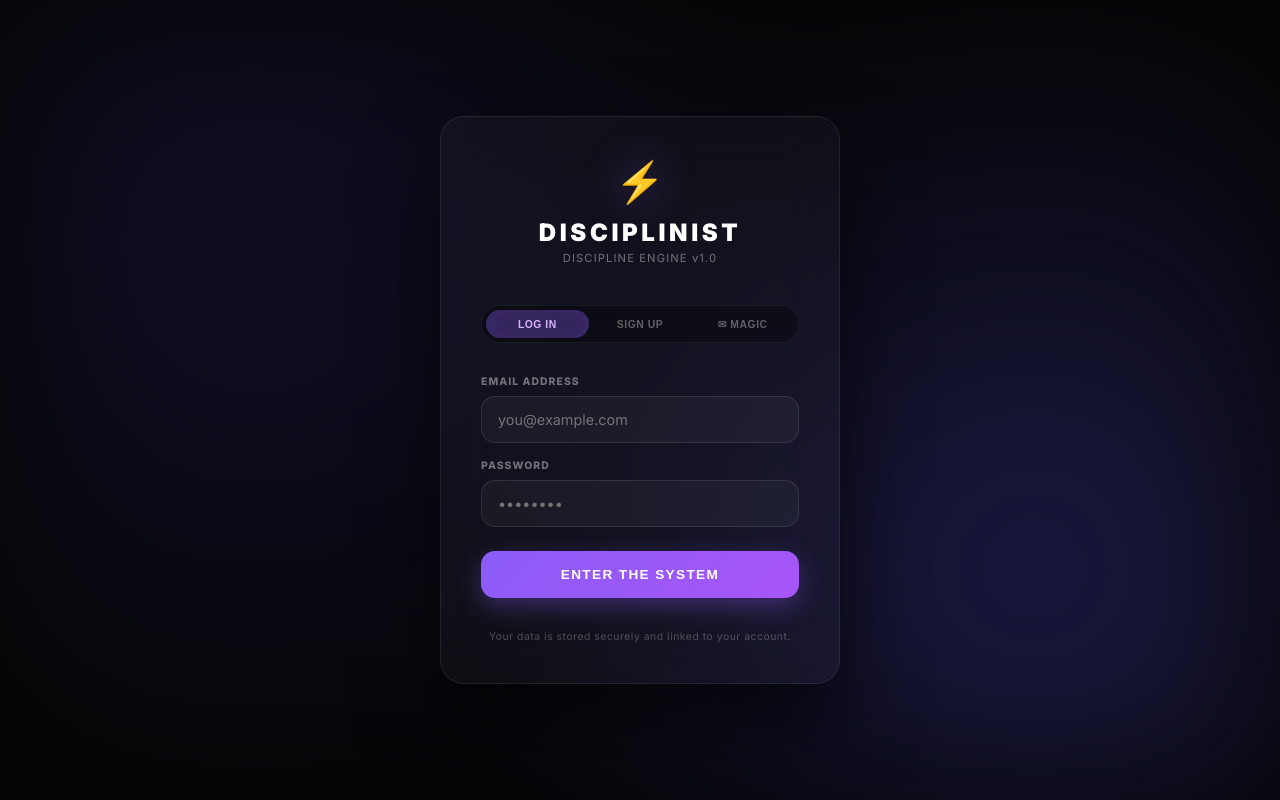
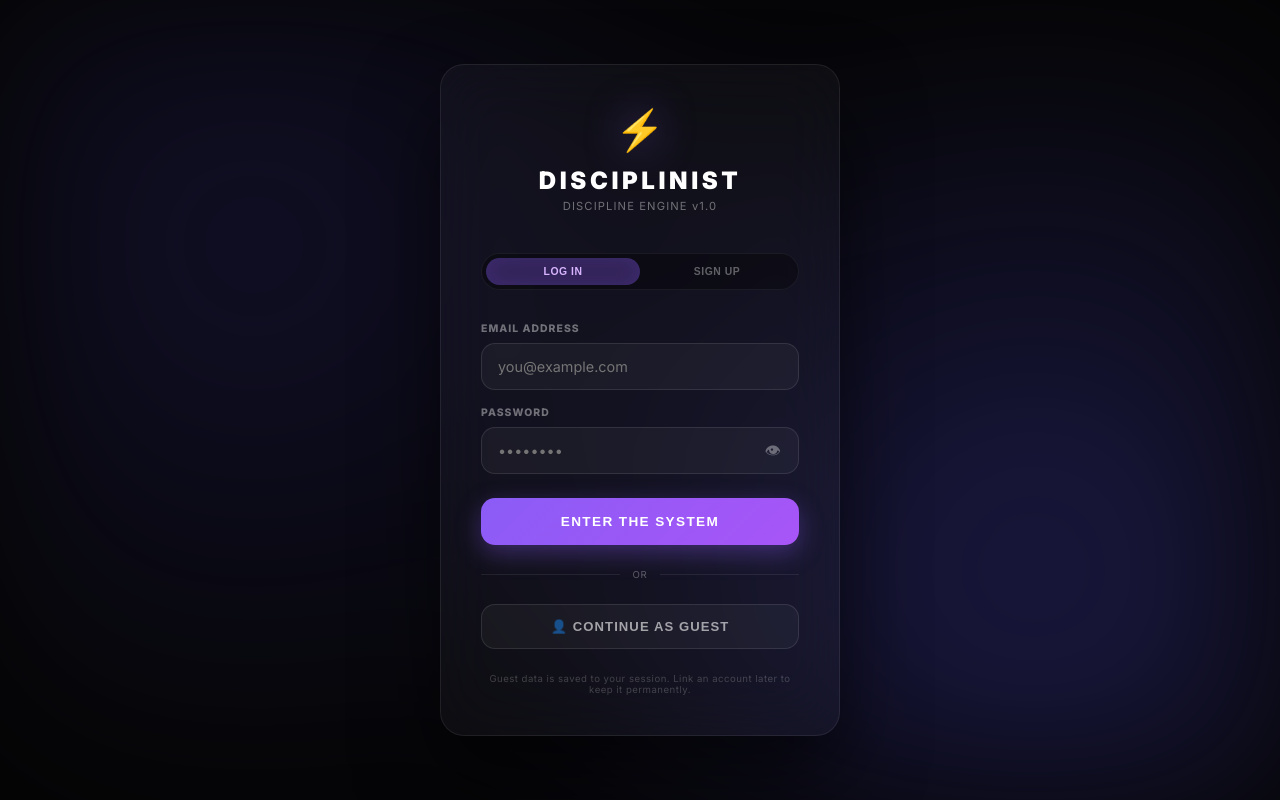
Before and after one commit to akzff/Disciplinistx1, a Next.js app: page / in a window 1280 px wide. Built offline with nearby package versions, Linux system fonts and the light colour scheme.

Commit message:
Auth: Add guest login, remove magic link, add password eye toggle, bypass email verification

```diff
--- a/src/components/AuthScreen.tsx
+++ b/src/components/AuthScreen.tsx
@@ -4,14 +4,16 @@ import { useState } from 'react';
 import { useAuth } from '@/lib/AuthContext';
 
 export default function AuthScreen() {
-    const { signInWithEmail, signUpWithEmail, sendMagicLink } = useAuth();
+    const { signInWithEmail, signUpWithEmail, signInAsGuest } = useAuth();
 
-    const [mode, setMode] = useState<'login' | 'signup' | 'magic'>('login');
+    const [mode, setMode] = useState<'login' | 'signup'>('login');
     const [email, setEmail] = useState('');
     const [password, setPassword] = useState('');
+    const [showPassword, setShowPassword] = useState(false);
     const [error, setError] = useState('');
     const [info, setInfo] = useState('');
     const [loading, setLoading] = useState(false);
+    const [guestLoading, setGuestLoading] = useState(false);
 
     const handleSubmit = async (e: React.FormEvent) => {
         e.preventDefault();
@@ -21,18 +23,37 @@ export default function AuthScreen() {
 
         let errMsg: string | null = null;
 
-        if (mode === 'magic') {
-            errMsg = await sendMagicLink(email);
-            if (!errMsg) setInfo('Magic link sent — check your email inbox.');
-        } else if (mode === 'signup') {
+        if (mode === 'signup') {
             errMsg = await signUpWithEmail(email, password);
-            if (!errMsg) setInfo('Account created. Check your email to confirm, then log in.');
+            // No message needed — auto-login takes user directly into the app
         } else {
             errMsg = await signInWithEmail(email, password);
         }
 
         if (errMsg) setError(errMsg);
         setLoading(false);
+    };
+
+    const handleGuest = async () => {
+        setError('');
+        setGuestLoading(true);
+        const errMsg = await signInAsGuest();
+        if (errMsg) setError(errMsg);
+        setGuestLoading(false);
+    };
+
+    const inputStyle: React.CSSProperties = {
+        width: '100%',
+        padding: '14px 16px',
+        background: 'rgba(255,255,255,0.04)',
+        border: '1px solid rgba(255,255,255,0.1)',
+        borderRadius: '14px',
+        color: 'white',
+        fontSize: '0.9rem',
+        fontFamily: 'inherit',
+        outline: 'none',
+        transition: 'border-color 0.2s',
+        boxSizing: 'border-box',
     };
 
     return (
@@ -63,7 +84,6 @@ export default function AuthScreen() {
                     {[
                         { id: 'login', label: 'LOG IN' },
                         { id: 'signup', label: 'SIGN UP' },
-                        { id: 'magic', label: '✉ MAGIC' },
                     ].map((tab) => (
                         <button
                             key={tab.id}
@@ -89,7 +109,7 @@ export default function AuthScreen() {
                 </div>
 
                 <form onSubmit={handleSubmit} style={{ display: 'flex', flexDirection: 'column', gap: '1rem' }}>
-                    {/* Email field */}
+                    {/* Email */}
                     <div>
                         <label style={{ display: 'block', fontSize: '0.65rem', fontWeight: '800', opacity: 0.4, marginBottom: '8px', letterSpacing: '0.1em' }}>EMAIL ADDRESS</label>
                         <input
@@ -98,54 +118,53 @@ export default function AuthScreen() {
                             onChange={(e) => setEmail(e.target.value)}
                             required
                             placeholder="you@example.com"
-                            style={{
-                                width: '100%',
-                                padding: '14px 16px',
-                                background: 'rgba(255,255,255,0.04)',
-                                border: '1px solid rgba(255,255,255,0.1)',
-                                borderRadius: '14px',
-                                color: 'white',
-                                fontSize: '0.9rem',
-                                fontFamily: 'inherit',
-                                outline: 'none',
-                                transition: 'border-color 0.2s',
-                                boxSizing: 'border-box',
-                            }}
+                            style={inputStyle}
                             onFocus={(e) => e.currentTarget.style.borderColor = 'rgba(139,92,246,0.5)'}
                             onBlur={(e) => e.currentTarget.style.borderColor = 'rgba(255,255,255,0.1)'}
                         />
                     </div>
 
-                    {/* Password field (not for magic link) */}
-                    {mode !== 'magic' && (
-                        <div>
-                            <label style={{ display: 'block', fontSize: '0.65rem', fontWeight: '800', opacity: 0.4, marginBottom: '8px', letterSpacing: '0.1em' }}>PASSWORD</label>
+                    {/* Password with eye toggle */}
+                    <div>
+                        <label style={{ display: 'block', fontSize: '0.65rem', fontWeight: '800', opacity: 0.4, marginBottom: '8px', letterSpacing: '0.1em' }}>PASSWORD</label>
+                        <div style={{ position: 'relative' }}>
                             <input
-                                type="password"
+                                type={showPassword ? 'text' : 'password'}
                                 value={password}
                                 onChange={(e) => setPassword(e.target.value)}
                                 required
                                 placeholder="••••••••"
-                                style={{
-                                    width: '100%',
-                                    padding: '14px 16px',
-                                    background: 'rgba(255,255,255,0.04)',
-                                    border: '1px solid rgba(255,255,255,0.1)',
-                                    borderRadius: '14px',
-                                    color: 'white',
-                                    fontSize: '0.9rem',
-                                    fontFamily: 'inherit',
-                                    outline: 'none',
-                                    transition: 'border-color 0.2s',
-                                    boxSizing: 'border-box',
-                                }}
+                                style={{ ...inputStyle, paddingRight: '48px' }}
                                 onFocus={(e) => e.currentTarget.style.borderColor = 'rgba(139,92,246,0.5)'}
                                 onBlur={(e) => e.currentTarget.style.borderColor = 'rgba(255,255,255,0.1)'}
                             />
+                            <button
+                                type="button"
+                                onClick={() => setShowPassword(v => !v)}
+                                style={{
+                                    position: 'absolute',
+                                    right: '14px',
+                                    top: '50%',
+                                    transform: 'translateY(-50%)',
+                                    background: 'none',
+                                    border: 'none',
+                                    cursor: 'pointer',
+                                    color: 'rgba(255,255,255,0.35)',
+                                    fontSize: '1rem',
+                                    padding: '4px',
+                                    lineHeight: 1,
+                                    transition: 'color 0.2s',
+                                }}
+                                onMouseEnter={(e) => e.currentTarget.style.color = 'rgba(255,255,255,0.8)'}
+                                onMouseLeave={(e) => e.currentTarget.style.color = 'rgba(255,255,255,0.35)'}
+                                title={showPassword ? 'Hide password' : 'Show password'}
+                            >
+                                {showPassword ? '🙈' : '👁'}
+                            </button>
                         </div>
-                    )}
+                    </div>
 
-                    {/* Error / Info messages */}
+                    {/* Error / Info */}
                     {error && (
                         <div style={{ padding: '12px 16px', borderRadius: '12px', background: 'rgba(239,68,68,0.1)', border: '1px solid rgba(239,68,68,0.3)', color: '#fca5a5', fontSize: '0.78rem' }}>
                             {error}
@@ -157,7 +176,7 @@ export default function AuthScreen() {
                         </div>
                     )}
 
-                    {/* Submit button */}
+                    {/* Primary action */}
                     <button
                         type="submit"
                         disabled={loading}
@@ -177,12 +196,43 @@ export default function AuthScreen() {
                             marginTop: '0.5rem'
                         }}
                     >
-                        {loading ? '...' : mode === 'login' ? 'ENTER THE SYSTEM' : mode === 'signup' ? 'CREATE ACCOUNT' : 'SEND MAGIC LINK'}
+                        {loading ? '...' : mode === 'login' ? 'ENTER THE SYSTEM' : 'CREATE ACCOUNT'}
                     </button>
                 </form>
 
-                <p style={{ textAlign: 'center', marginTop: '2rem', fontSize: '0.65rem', opacity: 0.25, letterSpacing: '0.05em' }}>
-                    Your data is stored securely and linked to your account.
+                {/* Divider */}
+                <div style={{ display: 'flex', alignItems: 'center', gap: '12px', margin: '1.5rem 0' }}>
+                    <div style={{ flex: 1, height: '1px', background: 'rgba(255,255,255,0.08)' }} />
+                    <span style={{ fontSize: '0.6rem', opacity: 0.3, letterSpacing: '0.08em' }}>OR</span>
+                    <div style={{ flex: 1, height: '1px', background: 'rgba(255,255,255,0.08)' }} />
+                </div>
+
+                {/* Guest Login */}
+                <button
+                    onClick={handleGuest}
+                    disabled={guestLoading}
+                    style={{
+                        width: '100%',
+                        padding: '14px',
+                        background: 'rgba(255,255,255,0.04)',
+                        border: '1px solid rgba(255,255,255,0.1)',
+                        borderRadius: '14px',
+                        color: 'rgba(255,255,255,0.6)',
+                        fontSize: '0.82rem',
+                        fontWeight: '800',
+                        letterSpacing: '0.08em',
+                        cursor: guestLoading ? 'not-allowed' : 'pointer',
+                        transition: 'all 0.25s',
+                        textTransform: 'uppercase',
+                    }}
+                    onMouseEnter={(e) => { e.currentTarget.style.background = 'rgba(255,255,255,0.08)'; e.currentTarget.style.color = 'white'; }}
+                    onMouseLeave={(e) => { e.currentTarget.style.background = 'rgba(255,255,255,0.04)'; e.currentTarget.style.color = 'rgba(255,255,255,0.6)'; }}
+                >
+                    {guestLoading ? '...' : '👤 CONTINUE AS GUEST'}
+                </button>
+
+                <p style={{ textAlign: 'center', marginTop: '1.5rem', fontSize: '0.6rem', opacity: 0.2, letterSpacing: '0.05em' }}>
+                    Guest data is saved to your session. Link an account later to keep it permanently.
                 </p>
             </div>
         </main>
```
Also changed, not shown: src/lib/AuthContext.tsx (+18 -9 lines).
